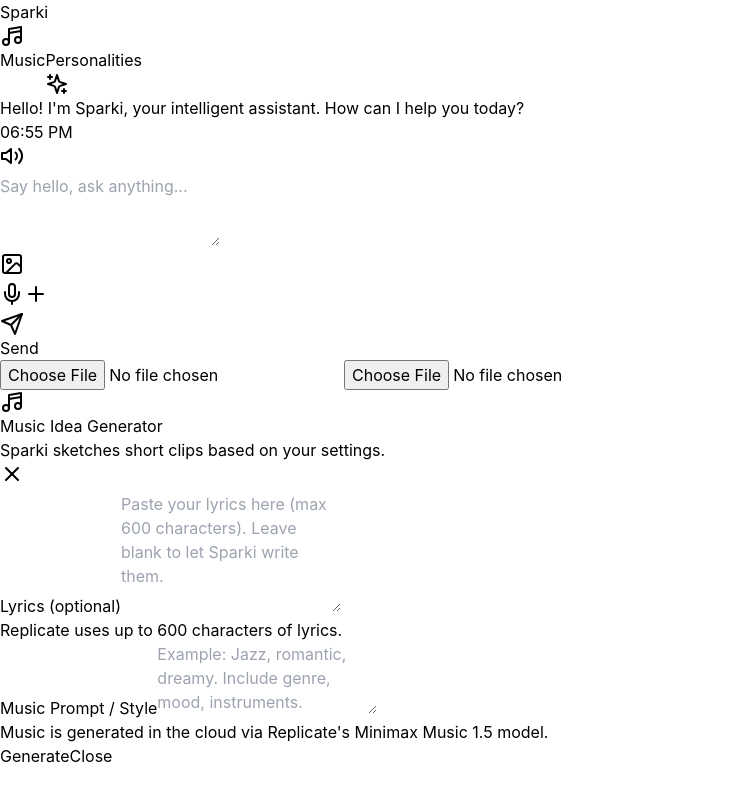
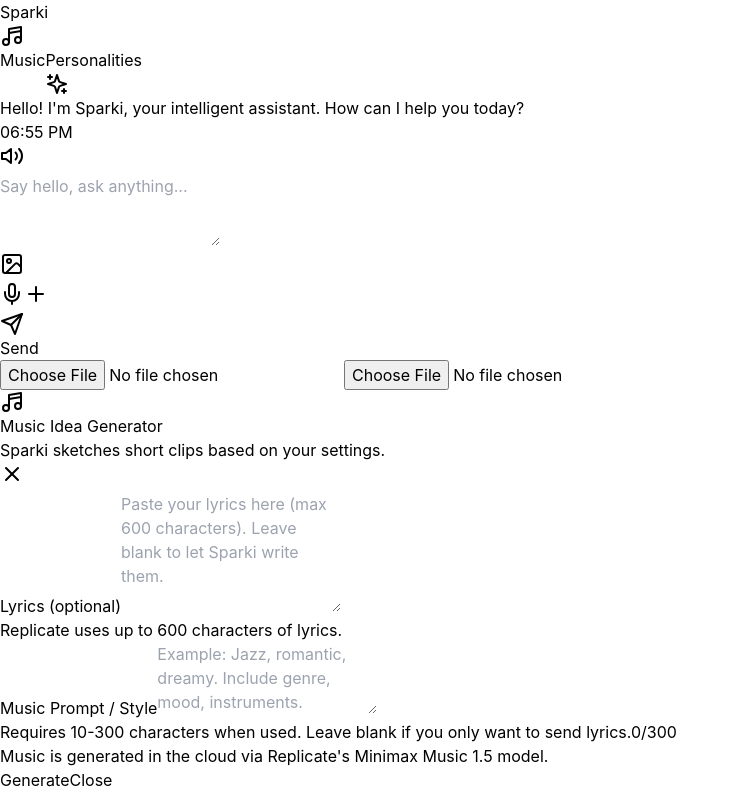
Before and after one commit to jerrymcma/sparkiai, a React (Vite) app in the folder sparkifire-web/: page / in a window 1280 px wide. Both pictures are taken after a click on the button "Music". Shown: the whole page, without its empty margins (0-739 px from the left). Built offline with nearby package versions, Linux system fonts and the light colour scheme.

Commit message:
Clarify music prompt character limits

```diff
--- a/sparkifire-web/src/components/MusicGenerationDialog.tsx
+++ b/sparkifire-web/src/components/MusicGenerationDialog.tsx
@@ -19,6 +19,16 @@
     const sanitizedStyle = stylePrompt.trim();
     if (!sanitizedLyrics && !sanitizedStyle) {
       setMusicStatus('Please provide lyrics, a style prompt, or both.');
+      return;
+    }
+
+    if (sanitizedStyle && sanitizedStyle.length < 10) {
+      setMusicStatus('Prompt input must be between 10 and 300 characters.');
+      return;
+    }
+
+    if (!sanitizedLyrics && sanitizedStyle.length < 10) {
+      setMusicStatus('Prompt input must be between 10 and 300 characters.');
       return;
     }
 
@@ -79,6 +89,10 @@
               placeholder="Example: Jazz, romantic, dreamy. Include genre, mood, instruments."
               maxLength={300}
             />
+            <div className="flex items-center justify-between text-xs text-gray-500">
+              <span>Requires 10-300 characters when used. Leave blank if you only want to send lyrics.</span>
+              <span>{stylePrompt.length}/300</span>
+            </div>
           </div>
 
           {musicStatus && (
```
